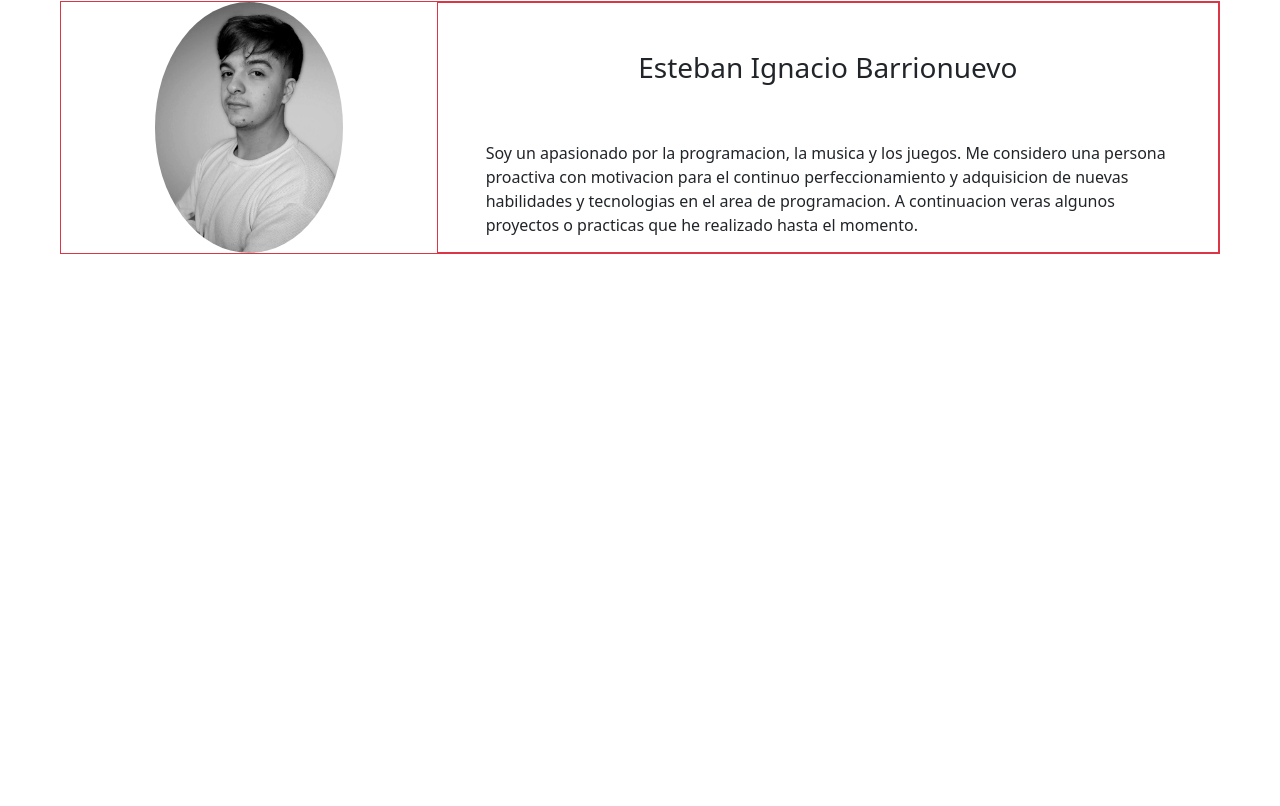
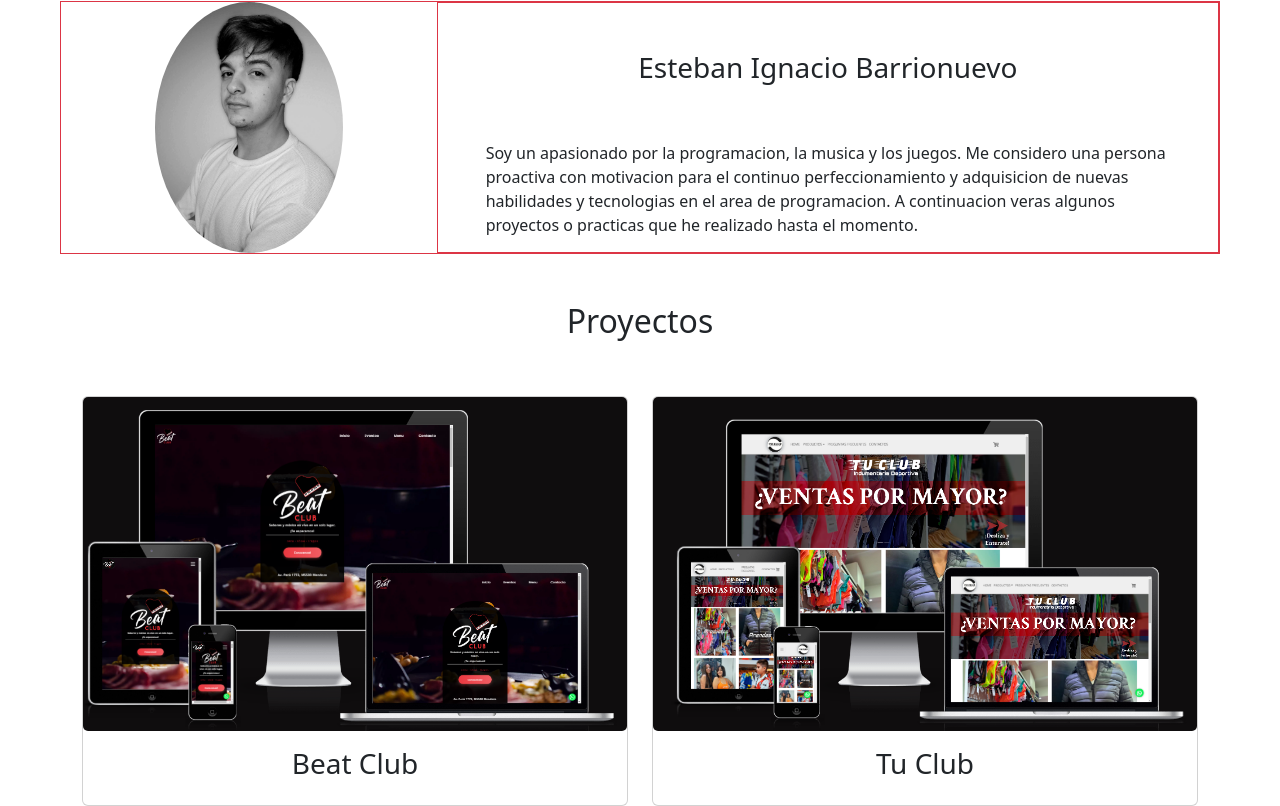
Before and after one commit to 3steban99/Portfolio-2.0, a React (Vite) app: page / in a window 1280 px wide. Shown: the part 941-1747 px from the top of the page. Before the commit the page ends 1195 px from the top, so only its background shows below. Built offline with nearby package versions, Linux system fonts and the light colour scheme.

Commit message:
creation of the project structure

```diff
--- /dev/null
+++ b/projects.js
@@ -0,0 +1,24 @@
+const projects = [
+    {
+        "id": 1,
+        "title": "Beat Club",
+        "description": "prueba de description lajksdlakshdlajskhdkajhsdklsdhjbafkndbv jkhfdksaljdf",
+        "image": "./src/assets/beatclub.png",
+        "github": "https://github.com/AndyCavedal/beat-club"
+    },
+    {
+        "id": 2,
+        "title": "Tu Club",
+        "description": "prueba de description lajksdlakshdlajskhdkajhsdklsdhjbafkndbv jkhfdksaljdf",
+        "image": "./src/assets/tuclub.png",
+        "github": "https://github.com/3steban99/TuClub"
+    }
+]
+
+export const getProjects = () =>{
+    return new Promise((resolve)=>{
+        setTimeout(()=>{
+            resolve(projects)
+        },500)
+    })
+}
--- a/src/App.jsx
+++ b/src/App.jsx
@@ -3,6 +3,8 @@ import 'bootstrap/dist/css/bootstrap.min.css';
 import { NavPortfolio } from './components/navPortfolio'
 import { Home } from './components/Home';
 import { About } from './components/About';
+import { Projects } from './components/Projects';
+
 
 
 function App() {
@@ -13,6 +15,7 @@ function App() {
       <NavPortfolio />
       <Home />
       <About />
+      <Projects />
     </>
   )
 }
--- a/src/components/Projects.jsx
+++ b/src/components/Projects.jsx
@@ -0,0 +1,72 @@
+import { useEffect, useState } from "react"
+import { Col, Row, Image, Button, Modal, Card, CardImg, CardBody, CardTitle, Container } from "react-bootstrap";
+import { getProjects } from "../../projects"
+
+export const Projects = () => {
+
+    const [projects, setProjects] = useState([])
+    const [showModal, setShowModal] = useState(false);
+    const [selectedProject, setSelectedProject] = useState(null);
+
+    useEffect(() => {
+        getProjects().then(response => {
+            setProjects(response)
+        })
+            .catch(error => {
+                console.error(error)
+            })
+    }, [])
+
+    const handleOpenModal = (project) => {
+        setSelectedProject(project);
+        setShowModal(true);
+    };
+
+    const handleCloseModal = () => {
+        setShowModal(false);
+        setSelectedProject(null);
+    };
+
+    return (
+        <Container>
+            <div>
+                <h2 className="text-center py-5">Proyectos</h2>
+                <Row xs={1} md={2} className="g-4">
+                    {projects.map((project) => (
+                        <Col md={6} key={project.id}>
+                            <div onClick={() => handleOpenModal(project)}>
+                                <Card>
+                                    <CardImg src={project.image} />
+                                    <CardBody>
+                                        <CardTitle className="text-center fs-3">
+                                            {project.title}
+                                        </CardTitle>
+                                    </CardBody>
+                                </Card>
+                            </div>
+                        </Col>
+                    ))}
+                </Row>
+            </div>
+
+            <Modal show={showModal} onHide={handleCloseModal}>
+                {selectedProject && (
+                    <>
+                        <Modal.Header closeButton>
+                            <Modal.Title>{selectedProject.title}</Modal.Title>
+                        </Modal.Header>
+                        <Modal.Body>
+                            <Image src={selectedProject.image} fluid />
+                            <p>{selectedProject.description}</p>
+                        </Modal.Body>
+                        <Modal.Footer>
+                            <Button variant="secondary" onClick={handleCloseModal}>
+                                Close
+                            </Button>
+                        </Modal.Footer>
+                    </>
+                )}
+            </Modal>
+        </Container>
+    )
+}
```
Also changed, not shown: src/components/Skills.jsx (+9 -0 lines), src/assets/beatclub.png (added), src/assets/tuclub.png (added).
